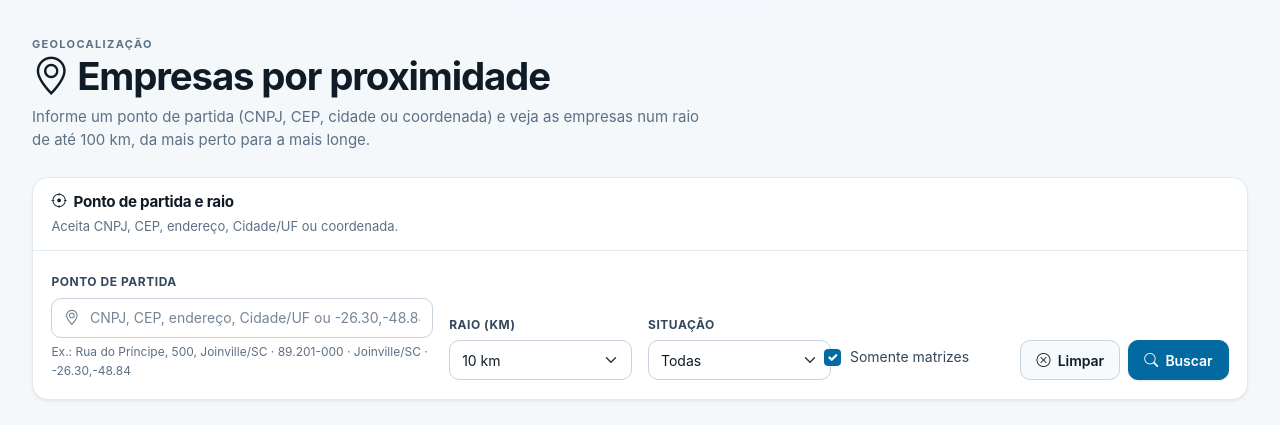
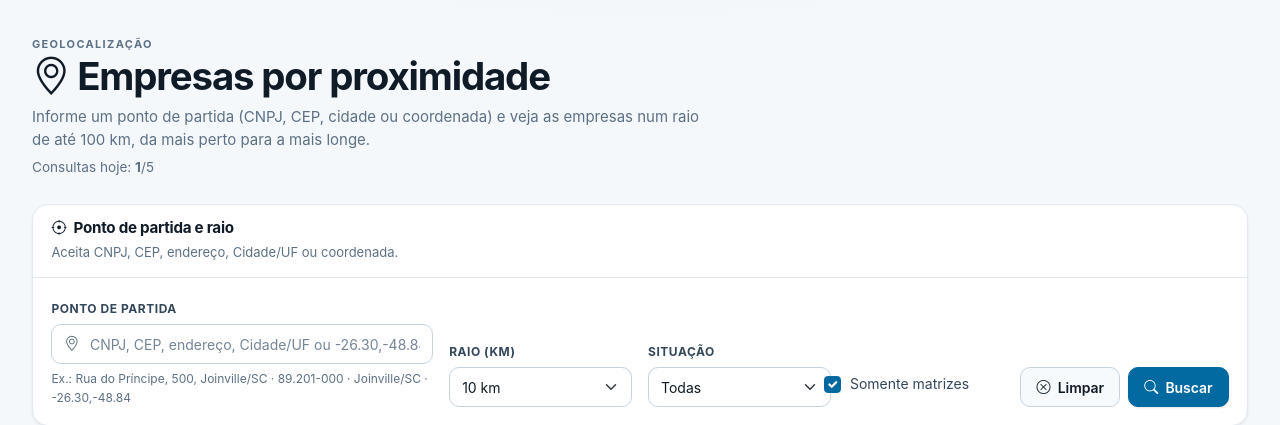
Before and after one commit to antoniorosasse/cnpj_interface, a Django app: page /proximidade/ in a window 1280 px wide. Shown: the part 67-492 px from the top of the page. Run offline with Django 5.2, Linux system fonts and the light colour scheme; data comes from the database, SQL or seed files in the repository; some libraries are stand-ins or nearby versions.

Commit message:
feat(proximidade): consulta por proximidade entra no contador de consultas
A pagina de proximidade nao chamava registrar_uso, entao as buscas por raio
nao apareciam no painel nem consumiam cota. Agora conta como 'lista', mostra
"Consultas hoje: X/Y" e bloqueia em 429 quando estoura.

Tambem: botao do desafio virou "Voltar para a busca".

```diff
--- a/core/templates/core/proximidade.html
+++ b/core/templates/core/proximidade.html
@@ -15,6 +15,12 @@
                 Informe um ponto de partida (CNPJ, CEP, cidade ou coordenada) e veja as
                 empresas num raio de até {{ raio_opcoes|last }} km, da mais perto para a mais longe.
             </p>
+            {% if pesquisa_usada is not None %}
+            <p class="ui-muted mb-0" style="font-size:.85rem">
+                <i class="bi bi-gauge" aria-hidden="true"></i>
+                Consultas hoje: <strong>{{ pesquisa_usada }}</strong>/{{ pesquisa_limite }}
+            </p>
+            {% endif %}
         </div>
     </div>
 
--- a/core/views.py
+++ b/core/views.py
@@ -680,6 +680,18 @@ def proximidade(request):
     o cursor da ultima linha e o retorno usa a pilha de cursores em `hist`,
     entao nao existe OFFSET.
     """
+    from exportacao.servicos import aplicar_cookie_visitante, registrar_uso
+    estado = registrar_uso(request, 'lista')
+    if not estado['permitido']:
+        resposta = render(request, 'exportacao/bloqueado.html', {
+            'motivo': 'limite',
+            'mensagem': (f"Você usou {estado['usados']} de {estado['limite']} "
+                         "consultas hoje. Crie uma conta gratuita ou compre "
+                         "créditos para não ter limite."),
+        }, status=429)
+        return aplicar_cookie_visitante(request, resposta)
+    pesquisa_usada, pesquisa_limite = estado['usados'], estado['limite']
+
     origem_txt = request.GET.get('origem', '').strip()
     try:
         raio = int(float(request.GET.get('raio', RAIO_PADRAO_KM)))
@@ -848,6 +860,8 @@ def proximidade(request):
         'total_paginas': total_paginas,
         'exportacao_linhas': _linhas_exportacao(request, total)[0],
         'exportacao_amostra': _linhas_exportacao(request, total)[1],
+        'pesquisa_usada': pesquisa_usada,
+        'pesquisa_limite': pesquisa_limite,
         'link_primeira': link_primeira,
         'link_anterior': link_anterior,
         'link_proxima': link_proxima,
--- a/exportacao/templates/exportacao/desafio.html
+++ b/exportacao/templates/exportacao/desafio.html
@@ -35,7 +35,7 @@
             <p class="mt-3 mb-0">
                 <a class="btn btn-outline-secondary btn-sm" href="{% url 'core:lista' %}"
                    onclick="if (history.length > 1) { history.back(); return false; }">
-                    <i class="bi bi-arrow-left" aria-hidden="true"></i> Voltar
+                    <i class="bi bi-arrow-left" aria-hidden="true"></i> Voltar para a busca
                 </a>
             </p>
 
```
